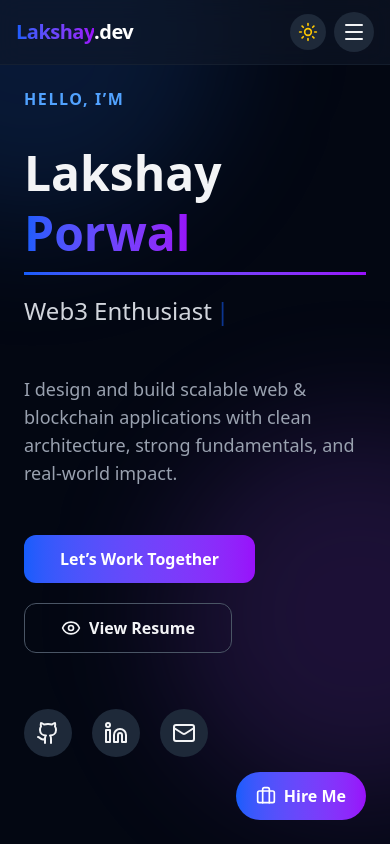
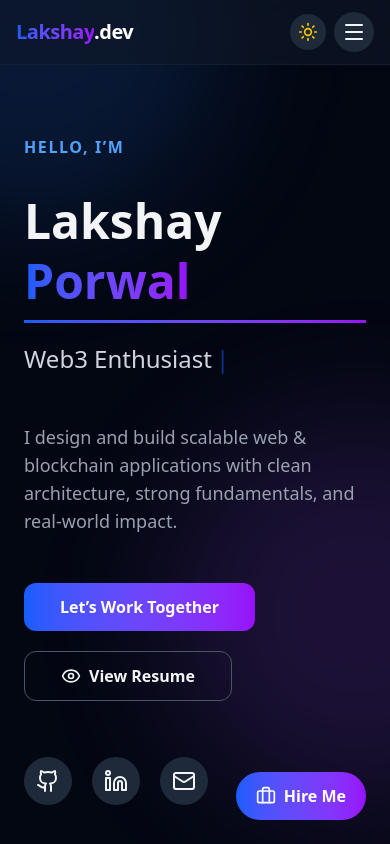
Before and after one commit to lakshay-porwal/lakshay-portfolio, a React (Vite) app: page / in a window 390 px wide. Shown: the top 844 px of the page. Built offline with nearby package versions, Linux system fonts and the light colour scheme.

Commit message:
fix the layout issue in hero section

```diff
--- a/Components/Hero.jsx
+++ b/Components/Hero.jsx
@@ -47,6 +47,7 @@ const Hero = ({ scrollToSection = () => {} }) => {
         className="
           relative min-h-screen flex items-center overflow-hidden
           bg-white dark:bg-gray-950
+          pt-24 sm:pt-0
         "
       >
         {/* BACKGROUND BLOBS */}
@@ -129,7 +130,7 @@ const Hero = ({ scrollToSection = () => {} }) => {
           </div>
         </div>
 
-        {/* SCROLL INDICATOR (HIDDEN ON MOBILE ✅) */}
+        {/* SCROLL INDICATOR (hidden on mobile) */}
         <button
           onClick={() => scrollToSection("about")}
           className="
```
